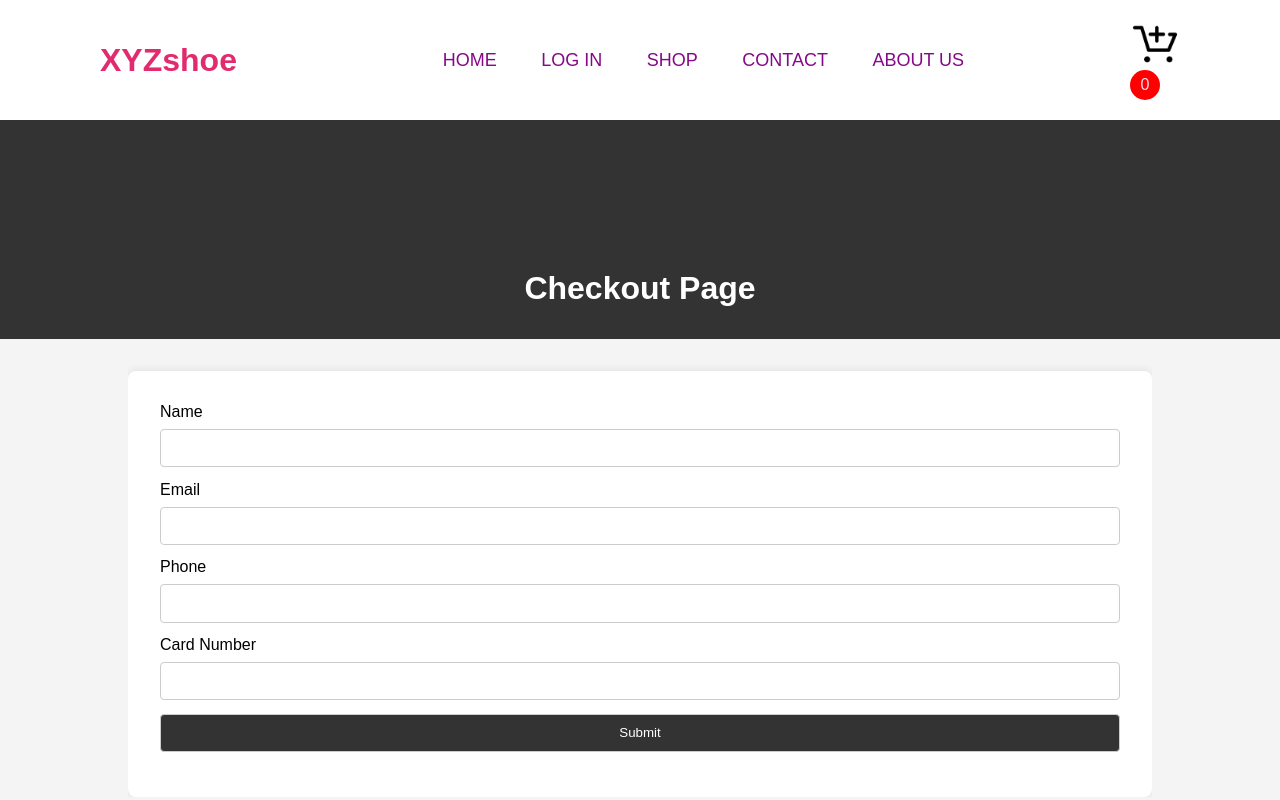
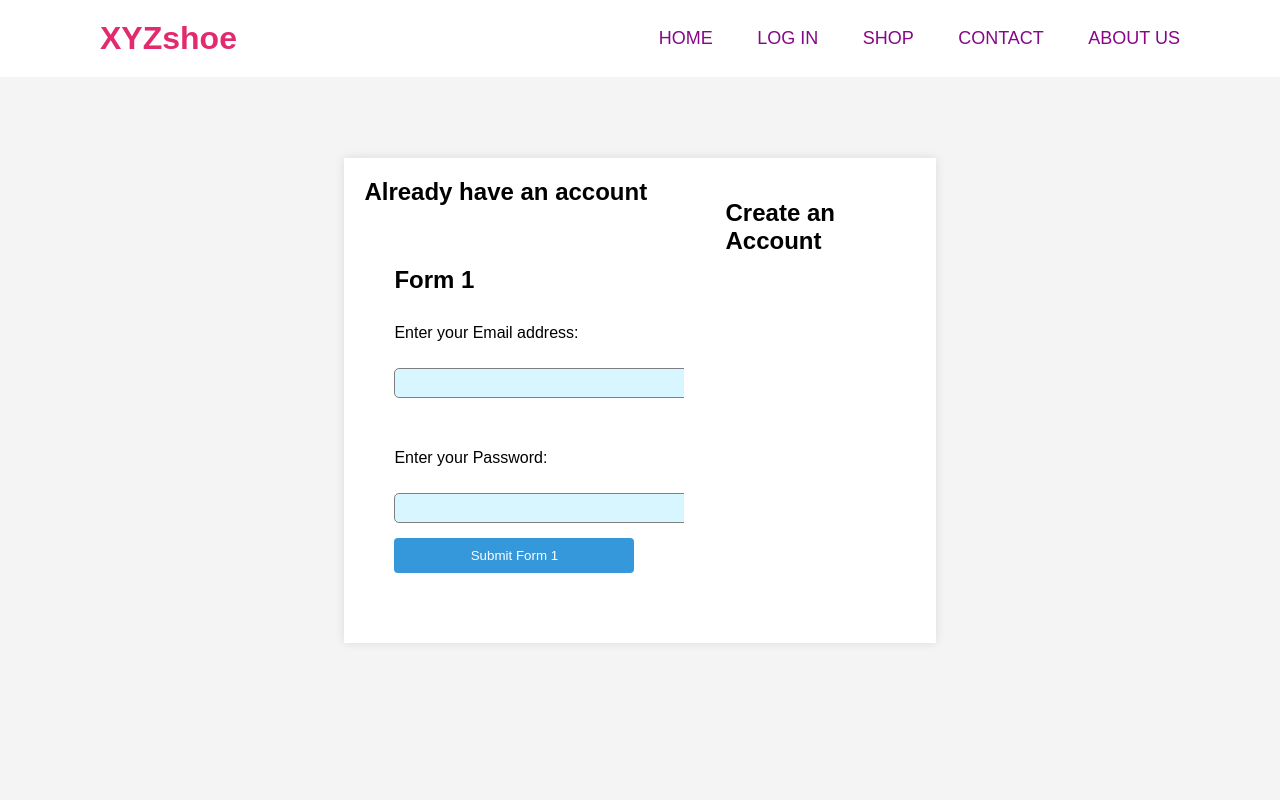
Before and after one commit to rikinamdr/projectxyz, a PHP site: page /checkout.php in a window 1280 px wide. Run offline with PHP 8.4, Linux system fonts and the light colour scheme.

Commit message:
Added all the changes

```diff
--- a/assets/header.css
+++ b/assets/header.css
@@ -9,7 +9,7 @@ body{
 
 }
 .header{
-    position: relative;
+    position: fixed;
     top: 0;
     left: 0;
     width: 100%;
--- a/checkout.php
+++ b/checkout.php
@@ -1,54 +1,168 @@
 <!DOCTYPE html>
 <html lang="en">
 <head>
-  <meta charset="UTF-8">
-  <meta name="viewport" content="width=device-width, initial-scale=1.0">
-  <title>Checkout Page</title>
-  <link rel="stylesheet" href="assets/checkout.css">
-  <link rel="stylesheet" href="assets/header.css">
+    <meta charset="UTF-8">
+    <meta name="viewport" content="width=device-width, initial-scale=1.0">
+    <link rel="stylesheet" href="assets/shoppingcart.css">
+    <link rel="stylesheet" href="assets/header.css">
+    <style>
+        body {
+            font-family: Arial, sans-serif;
+            margin: 0;
+            padding: 0;
+            display: flex;
+            min-height: 100vh;
+            justify-content: center;
+            align-items: center;
+            background-color: #f4f4f4;
+        }
 
+        .container {
+            display: flex;
+            max-width: 800px;
+            background-color: #fff;
+            box-shadow: 0 0 10px rgba(0, 0, 0, 0.1);
+            overflow: hidden;
+        }
+
+        .left-side,
+        .right-side {
+            flex: 1;
+            padding: 20px;
+        }
+
+        .left-side {
+            background-color: #fff; /* Change background color as needed */
+        }
+
+        .right-side {
+            background-color: #fff;
+        }
+
+        .shipping {
+            margin-bottom: 20px;
+        }
+
+        form {
+            display: flex;
+            flex-direction: column;
+        }
+
+        label {
+            margin-bottom: 8px;
+        }
+
+        input {
+            padding: 10px;
+            margin-bottom: 15px;
+            border: 1px solid #ccc;
+            border-radius: 4px;
+        }
+
+        button {
+            padding: 10px;
+            background-color: #3498db;
+            color: #fff;
+            border: none;
+            border-radius: 4px;
+            cursor: pointer;
+        }
+    </style>
+    <title>Customer Details</title>
 </head>
 <body>
 <header class="header">
     <a href="#" class="logo">XYZshoe</a>
 
     <nav class="navbar">
-        <a href="welcome.php">HOME</a>
-        <a href="login.php">LOG IN</a>
-        <a href="shop.php">SHOP</a>
-        <a href="contactus.php">CONTACT</a>
-        <a href="aboutus.php">ABOUT US</a>
+        <a href="home.html">HOME</a>
+        <a href="login.html">LOG IN</a>
+        <a href="shop.html">SHOP</a>
+        <a href="contactus.html">CONTACT</a>
+        <a href="aboutus.html">ABOUT US</a>
     </nav>
-    <div class="cart-icons">
-                  <a href="cart.php" > <img src="images/cart-icon.png" height="50px" width="50px" ></a>
-                  <span class="quantity">0</span>
-        </div>
-
-    </header>
 
 
-    <h1>Checkout Page</h1>
+</header>
+<div class="container">
+    <div class="left-side">
+        <div class="shipping">
+            <h2>Already have an account</h2>
+            <form id="form1" onsubmit="validateForm1()">
+                <h2>Form 1</h2>
+                <label for="email1">Enter your Email address:</label><br>
+                <input type="email" id="email1" class="email"><br><br>
+                <label for="password1">Enter your Password:</label><br>
+                <input type="password" id="password1" class="password">
+                <button type="submit">Submit Form 1</button>
+            </form>
+        </div>
+    </div>
+    <div class="right-side">
+        <form action="#" method="post" id="accountForm">
+            <h2>Create an Account</h2>
+            <div class="form-group" id="form2">
+                <h2>Form 2</h2>
+                <label for="firstName">First Name:</label><br>
+                <input type="text" id="firstName" placeholder="First Name" class="form2"><br><br>
+                <label for="lastName">Last Name:</label><br>
+                <input type="text" id="lastName" placeholder="Last Name" class="form2"><br><br>
+                <label for="email2">Email Address:</label><br>
+                <input type="email" id="email2" placeholder="Email Address" class="form2"><br><br>
+                <label for="password2">Password:</label><br>
+                <input type="password" id="password2" placeholder="Password" class="form2"><br><br>
+                <label for="confirmPassword">Confirm Password:</label><br>
+                <input type="password" id="confirmPassword" placeholder="Confirm Password" class="form2"><br><br>
+                <label for="address">Address:</label><br>
+                <input type="text" id="address" placeholder="Address" class="form2"><br><br>
+                <label for="phone_number">Phone Number:</label><br>
+                <input type="text" id="phone_number" placeholder="Phone Number" class="form2"><br><br>
+                <button type="button" onclick="validateForm2()">Submit Form 2</button>
+            </div>
+        </form>
+    </div>
+</div>
 
-
-  <div class="container">
-    <form id="checkout-form">
-      <label for="name">Name</label>
-      <input type="text" id="name" name="name" required>
-
-      <label for="email">Email</label>
-      <input type="email" id="email" name="email" required>
-
-      <label for="phone">Phone</label>
-      <input type="tel" id="phone" name="phone" required>
-
-      <label for="card-number">Card Number</label>
-      <input type="text" id="card-number" name="card-number" required>
-
-
-      <input type="submit" value="Submit">
-    </form>
-  </div>
-
-
+<!--<div class="container1">-->
+<!---->
+<!--    <div class="shipping">-->
+<!--        <h2> Delivery details</h2>-->
+<!--        <input type="radio" name="formSelector" value="form1" onclick="toggleForm('form1')">-->
+<!--        <label>Already have an account</label><br>-->
+<!--        <input type="radio" name="formSelector" value="form2" onclick="toggleForm('form2')">-->
+<!--        <label>Create a new account</label>-->
+<!--    </div>-->
+<!---->
+<!--    <div id="form1" class="form-group">-->
+<!---->
+<!--        <form onsubmit="validateForm1()">-->
+<!--            <h2>Form 1</h2>-->
+<!--            <label>Enter your Email address:</label><br>-->
+<!--            <input type="email" id="email" class="email"><br><br>-->
+<!--            <label>Enter your Password:</label><br>-->
+<!--            <input type="password" id="password" class="password">-->
+<!--        </form>-->
+<!--    </div>-->
+<!---->
+<!---->
+<!--    <div id="form2" class="form-group">-->
+<!---->
+<!--        <form onsubmit="validateForm2()">-->
+<!--            <h2>Form 2</h2>-->
+<!--            <input type="text" id="firstName" placeholder="First Name" class="form2"><br><br>-->
+<!--            <input type="text" id="lastName" placeholder="Last Name" class="form2"><br><br>-->
+<!--            <input type="email" id="email" placeholder="Email Address" class="form2"><br><br>-->
+<!--            <input type="password" id="password" placeholder="Password" class="form2"><br><br>-->
+<!--            <input type="password" id="confirmPassword" placeholder=" Confirm Password" class="form2"><br><br>-->
+<!--            <input type="text" id="address" placeholder="Address" class="form2"><br><br>-->
+<!--            <input type="text" id="phone_number" placeholder="Phone Number" class="form2"><br><br>-->
+<!---->
+<!--        </form>-->
+<!--    </div>-->
+<!---->
+<!--    <br>-->
+<!--    <button class="button1" onclick="navigatefromcheckout('Payment.html')"> Checkout</button><br><br>-->
+<!--</div>-->
+<script src="assets/cart.js"></script>
 </body>
 </html>
--- a/dbconnect.php
+++ b/dbconnect.php
@@ -1,8 +1,8 @@
 <?php
 
-$db_server = "localhost";
+$db_server = "mysql";
 $db_user = "root";
-$db_pass = "";
+$db_pass = "root";
 $db_name = "db_xyz";
 
 try{
```
Also changed, not shown: cart.js (+1 -20 lines), cart.php (added, +208 -0 lines), shop.php (+24 -8 lines), assets/cart.html (deleted), 1 other file.
